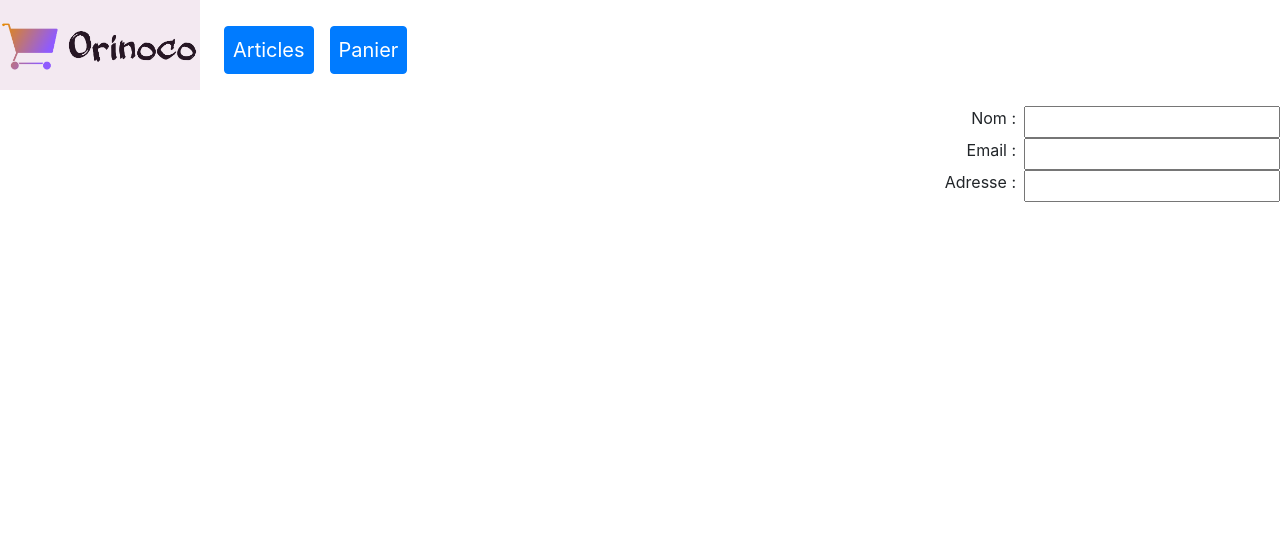
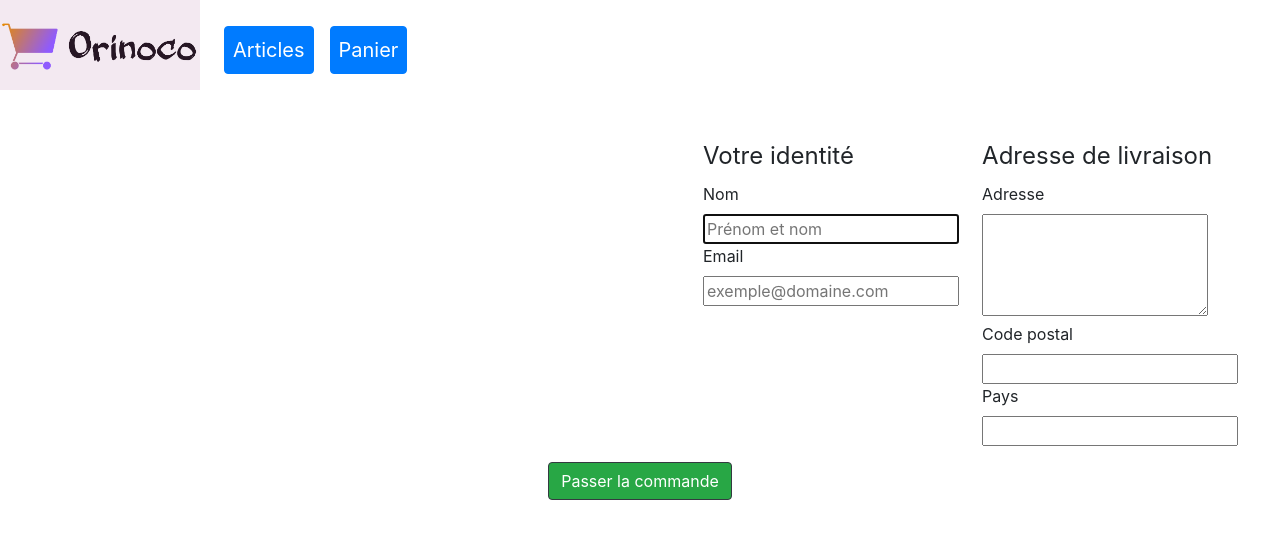
Before and after one commit to JulienTigoulet/JulienTigoulet_5_08032021, a plain HTML site: page frontend/mon_panier.html in a window 1280 px wide. Drawn offline with nearby package versions, Linux system fonts and the light colour scheme; no server answers.

Commit message:
avancé design

```diff
--- a/frontend/boucleCard.js
+++ b/frontend/boucleCard.js
@@ -22,7 +22,7 @@ request.onreadystatechange = function() {
             let imgBlock = document.createElement("div");
             imgBlock.style.height = "100%";
             imgBlock.style.overflow = "hidden";
-            imgBlock.classList.add("border","border-success","rounded");
+            imgBlock.classList.add("border","border-success","rounded","shadow");
             card.appendChild(imgBlock);
 
             let img =document.createElement("img");
@@ -50,7 +50,7 @@ request.onreadystatechange = function() {
             card.appendChild(aCommander);
 
             let btnCommander =document.createElement("BUTTON");
-            btnCommander.classList.add("btn","btnCommander","btn-success","btnCommander");
+            btnCommander.classList.add("btn","btnCommander","btn-success","btnCommander","border","border-dark","shadow");
             btnCommander.setAttribute("type", "button");
             btnCommander.innerHTML = "Commander !";
             aCommander.appendChild(btnCommander);
--- a/frontend/commander.js
+++ b/frontend/commander.js
@@ -8,7 +8,7 @@ request.onreadystatechange = function() {
         let img =document.createElement("img");
         img.setAttribute ('src',response.imageUrl);
         img.setAttribute ('alt',"ours en peluche");
-        img.classList.add("mb-3","h-50");
+        img.classList.add("mb-3","h-25","shadow");
         img.style.width = "100%";
         items.appendChild(img);
 
--- a/frontend/mon_panier.html
+++ b/frontend/mon_panier.html
@@ -30,27 +30,48 @@
             </div>
         </div>
     </header>
-    <div class="Allpanier ">
-        <div class=" containerPanier">
-            <div class="commande text-center"></div>
+    <div class="Allpanier row mt-5 align-items-center">
+        <div class="containerPanier col-md-12 col-lg-6" >
+            <div class="commande text-center align-items-center"></div>
             <p class="totalPrice"></p>
         </div>
-        <div class="containerFormulaire">
-            <form  class="" action="" method="post" class="formulaire mr-2">
-                <div class="text-center d-flex justify-content-end">
-                    <label for="name" class="mr-2">Nom :</label>
-                    <input type="text">
-                </div>
-                <div class="text-center d-flex justify-content-end">
-                    <label for="email" class="mr-2">Email :</label>
-                    <input type="email" name="email" id="email" required>
-                </div>
-                <div class="text-end d-flex justify-content-end">
-                    <label for="adresse" class="mr-2">Adresse :</label>
-                    <input type="text">
-                </div>
-            </form>
+        <div class="containerFormulaire col-lg-6 col-md-12">
+            <form id=paiement class="d-flex ml-4">
+                <fieldset class="ml-4">
+                  <legend>Votre identité</legend>
+                  <ul class="list-unstyled">
+                    <li>
+                      <label for=nom>Nom</label>
+                      <input id=nom name=nom type=text placeholder="Prénom et nom" required autofocus>
+                    </li>
+                    <li>
+                      <label for=email>Email</label>
+                      <input id=email name=email type=email placeholder="exemple@domaine.com" required>
+                    </li>
+                  </ul>
+                </fieldset>
+
+                <fieldset class="ml-4">
+                  <legend>Adresse de livraison</legend>
+                    <ul class="list-unstyled w-75">
+                      <li>
+                        <label for=adresse>Adresse</label>
+                        <textarea id=adresse name=adresse rows=4 required></textarea>
+                      </li>
+                      <li>
+                        <label for=codepostal>Code postal</label>
+                        <input id=codepostal name=codepostal type=text required>
+                      </li>
+                        <li>
+                        <label for=pays>Pays</label>
+                        <input id=pays name=pays type=text required>
+                      </li>
+                    </ul>
+                  </fieldset>
         </div>
+    </div>
+    <div class="d-flex align-items-center justify-content-center">
+        <button class="btn btn-success border border-dark">Passer la commande</button>
     </div>
 
     <script type="text/javascript" src="panier.js"></script>
--- a/frontend/panier.js
+++ b/frontend/panier.js
@@ -10,7 +10,7 @@ request.onreadystatechange = function() {
         while (index<recupStorage.length) {
             const commande =document.querySelector('.commande');
             let teddysCommande = document.createElement("div");
-            teddysCommande.classList.add("card","border","border-success","m-1","text-center");
+            teddysCommande.classList.add("card","border","border-success","m-1","align-items-center");
             commande.appendChild(teddysCommande);
 
             let name = document.createElement("p");
@@ -30,11 +30,10 @@ request.onreadystatechange = function() {
             number.classList.add("col","font-weight-bold");
             teddysCommande.appendChild(number);
             prixTotal = prixTotal + recupStorage[index].prix*recupStorage[index].quantity;
-            console.log(prixTotal);
 
             let remove = document.createElement("BUTTON");
             remove.innerHTML="Retirer cette article";
-            remove.classList="w-50"
+            remove.classList=("w-25","mb-2","btn","btn-danger");
             teddysCommande.appendChild(remove);
             remove.addEventListener('click',() =>{
             })
```
Also changed, not shown: frontend/commander.html (+1 -1 lines), frontend/index.html (+1 -1 lines).
